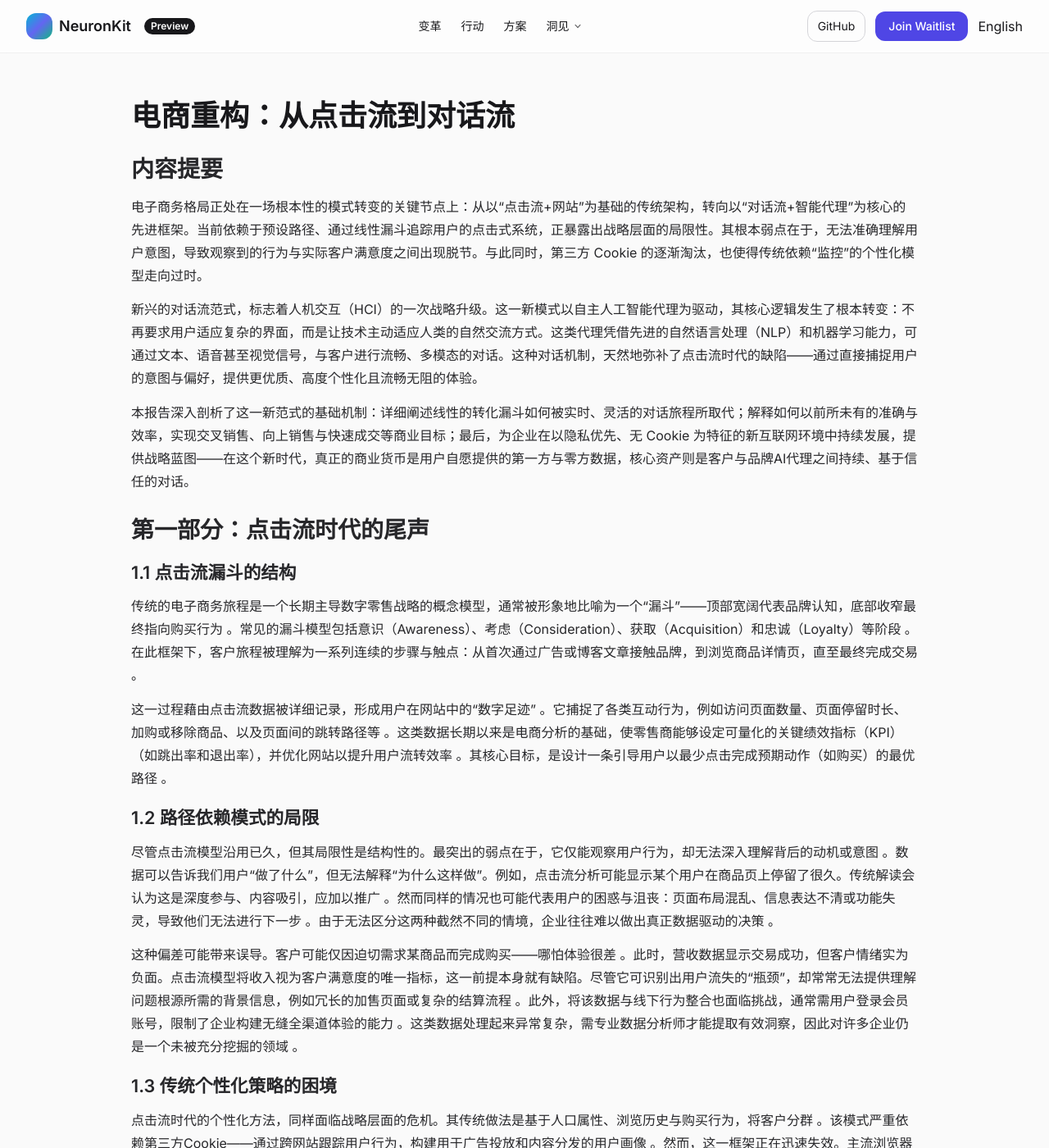
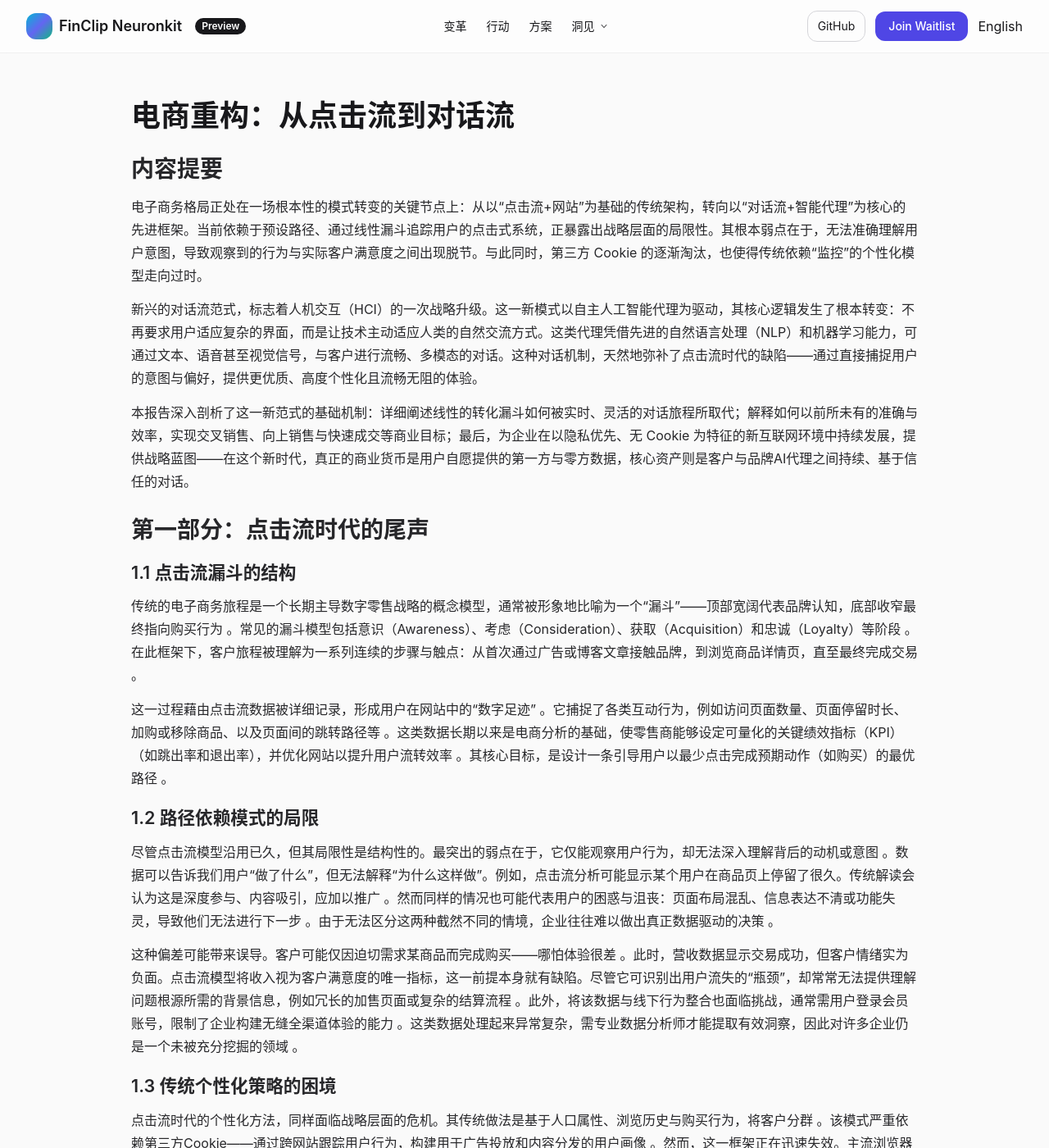
Before and after one commit to finogeeks/finogeeks.github.io, a Jekyll site: the page built from zh/neuronkit/insights/E-commerce_Clickstream to Dialogstream.md, in a window 1280 px wide and 1400 px high. Shown: the whole window at 82% size. Built offline with Jekyll 4.4.1, drawn with Linux system fonts in a browser that asks for light colours; nearby versions of some CDN libraries; a style sheet for code colours, icons or effects is not loaded.

Commit message:
Use fonts from CDN accessible from China for Chinese version

```diff
--- a/_layouts/neuronkit.html
+++ b/_layouts/neuronkit.html
@@ -5,9 +5,16 @@
   <meta name="viewport" content="width=device-width, initial-scale=1" />
   <title>{{ page.title | escape }}</title>
   <meta name="description" content="{{ page.description | default: 'NeuronKit — Agentic Context SDK' }}" />
+  {% assign url = page.url | split: '?' | first | default: '' %}
+  {% assign prefix = url | slice: 0, 4 %}
+  {% if prefix != '/zh/' %}
   <link rel="preconnect" href="https://fonts.googleapis.com">
   <link rel="preconnect" href="https://fonts.gstatic.com" crossorigin>
   <link href="https://fonts.googleapis.com/css2?family=Inter:wght@300;400;500;600;700;800&display=swap" rel="stylesheet">
+  {% else %}
+  <!-- China-friendly Inter font via jsDelivr (variable font) -->
+  <link href="https://cdn.jsdelivr.net/npm/@fontsource-variable/inter@latest/index.css" rel="stylesheet">
+  {% endif %}
   <script>
     // Apply dark mode class early based on user system preference
     (function(){
@@ -29,7 +36,7 @@
   <script src="https://cdn.tailwindcss.com"></script>
   <style>
     html { scroll-behavior: smooth; }
-    body { font-family: Inter, ui-sans-serif, system-ui, -apple-system, Segoe UI, Roboto, Helvetica, Arial, "Apple Color Emoji", "Segoe UI Emoji"; }
+    body { font-family: "InterVariable", Inter, ui-sans-serif, system-ui, -apple-system, BlinkMacSystemFont, "PingFang SC", "Hiragino Sans GB", "Noto Sans CJK SC", "Microsoft YaHei", "Source Han Sans SC", "Segoe UI", Roboto, Helvetica, Arial, "Apple Color Emoji", "Segoe UI Emoji", sans-serif; }
     .gradient-text { background: linear-gradient(90deg, #06b6d4 0%, #6366f1 50%, #22c55e 100%); background-clip: text; -webkit-background-clip: text; color: transparent; -webkit-text-fill-color: transparent; }
     .glass { background: rgba(255,255,255,0.6); backdrop-filter: blur(8px); }
     .dark .glass { background: rgba(9,9,11,0.35); }
@@ -237,7 +244,7 @@
         {% endif %}
         <a href="{{ base }}/" class="flex items-center gap-2 font-semibold text-lg">
           <span class="inline-flex h-8 w-8 rounded-xl bg-gradient-to-br from-cyan-500 via-indigo-500 to-emerald-500"></span>
-          <span>NeuronKit</span>
+          <span>FinClip Neuronkit</span>
           <span class="ml-2 rounded-full px-2 py-0.5 text-xs bg-zinc-900 text-white dark:bg-white dark:text-zinc-900">Preview</span>
         </a>
         <nav class="hidden md:flex items-center gap-6 text-sm">
--- a/en/neuronkit/index.html
+++ b/en/neuronkit/index.html
@@ -157,7 +157,7 @@
       <div class="h-16 flex items-center justify-between">
         <a href="#" class="flex items-center gap-2 font-semibold text-lg">
           <span class="inline-flex h-8 w-8 rounded-xl bg-gradient-to-br from-cyan-500 via-indigo-500 to-emerald-500"></span>
-          <span>NeuronKit</span>
+          <span>FinClip Neuronkit</span>
           <span class="ml-2 rounded-full px-2 py-0.5 text-xs bg-zinc-900 text-white dark:bg-white dark:text-zinc-900">Preview</span>
         </a>
         <!-- Desktop nav -->
```
Also changed, not shown: zh/neuronkit/index.html (+4 -5 lines).
